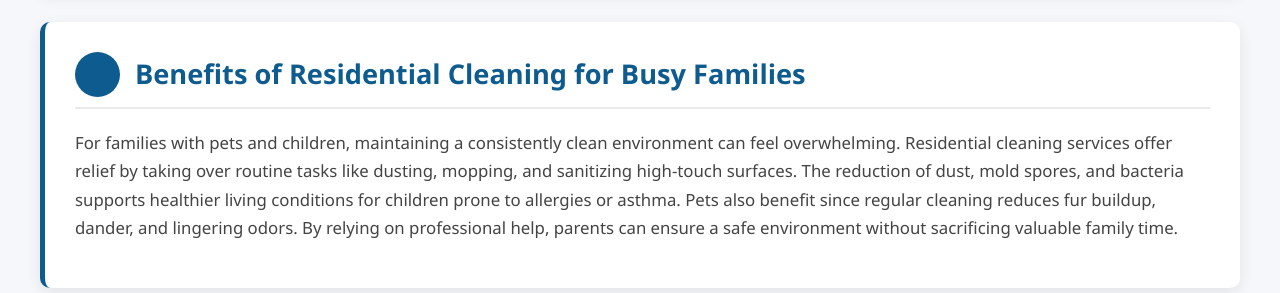
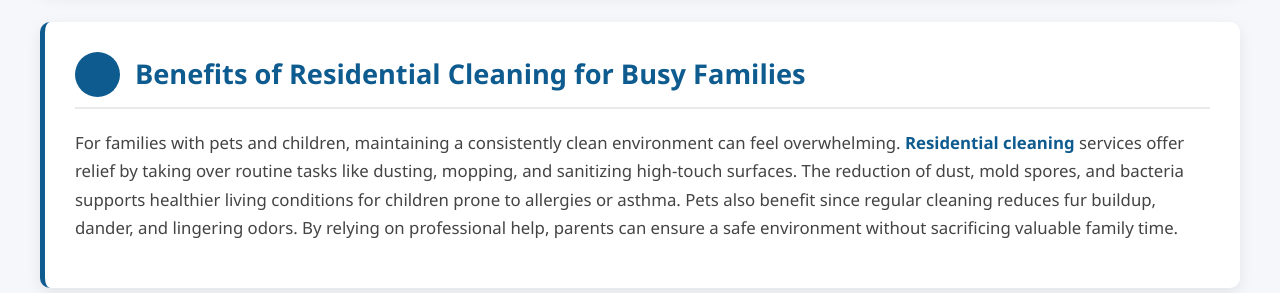
Before and after one commit to kivenlocalseo-cyber/KM-PERFECT-CLEANING, a plain HTML site: page index.html in a window 1280 px wide. Shown: the part 1680-1973 px from the top of the page. Drawn offline with Linux system fonts and the light colour scheme.

Commit message:
Update index.html

```diff
--- a/index.html
+++ b/index.html
@@ -337,7 +337,7 @@
   <!-- Benefits of Residential Cleaning for Busy Families Section -->
   <div class="container section">
     <h2><i class="fas fa-family"></i> Benefits of Residential Cleaning for Busy Families</h2>
-    <p>For families with pets and children, maintaining a consistently clean environment can feel overwhelming. Residential cleaning services offer relief by taking over routine tasks like dusting, mopping, and sanitizing high-touch surfaces. The reduction of dust, mold spores, and bacteria supports healthier living conditions for children prone to allergies or asthma. Pets also benefit since regular cleaning reduces fur buildup, dander, and lingering odors. By relying on professional help, parents can ensure a safe environment without sacrificing valuable family time.</p>
+    <p>For families with pets and children, maintaining a consistently clean environment can feel overwhelming. <a href = "https://kmperfectcleaning.netlify.app/"><strong>Residential cleaning</strong></a> services offer relief by taking over routine tasks like dusting, mopping, and sanitizing high-touch surfaces. The reduction of dust, mold spores, and bacteria supports healthier living conditions for children prone to allergies or asthma. Pets also benefit since regular cleaning reduces fur buildup, dander, and lingering odors. By relying on professional help, parents can ensure a safe environment without sacrificing valuable family time.</p>
   </div>
 
   <!-- Office and Commercial Cleaning Comparisons Section -->
```
